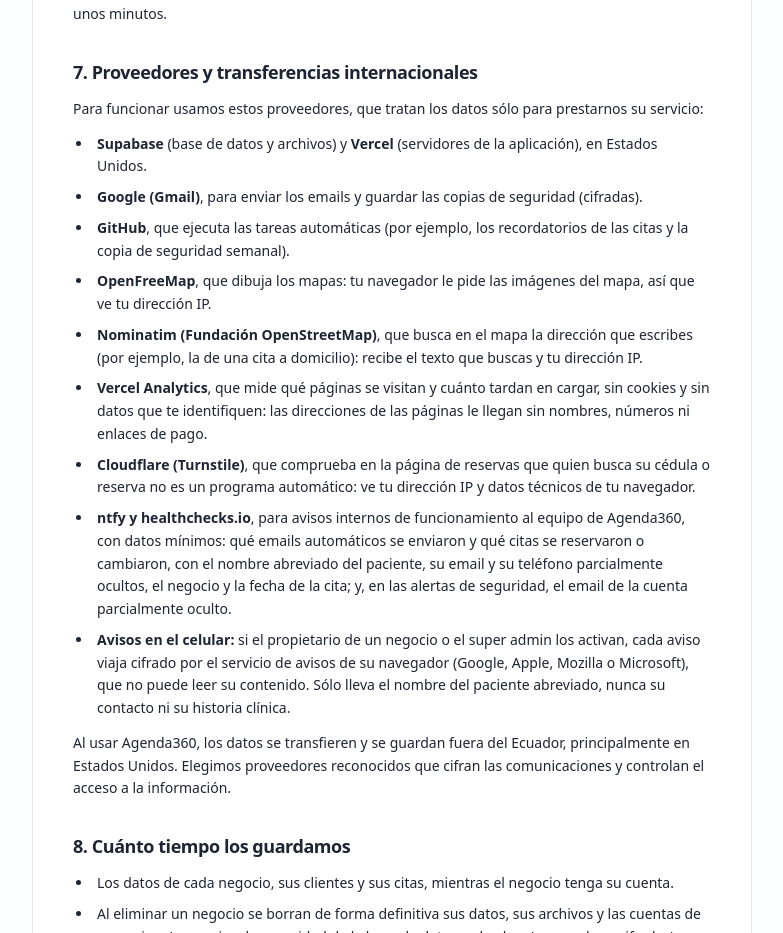
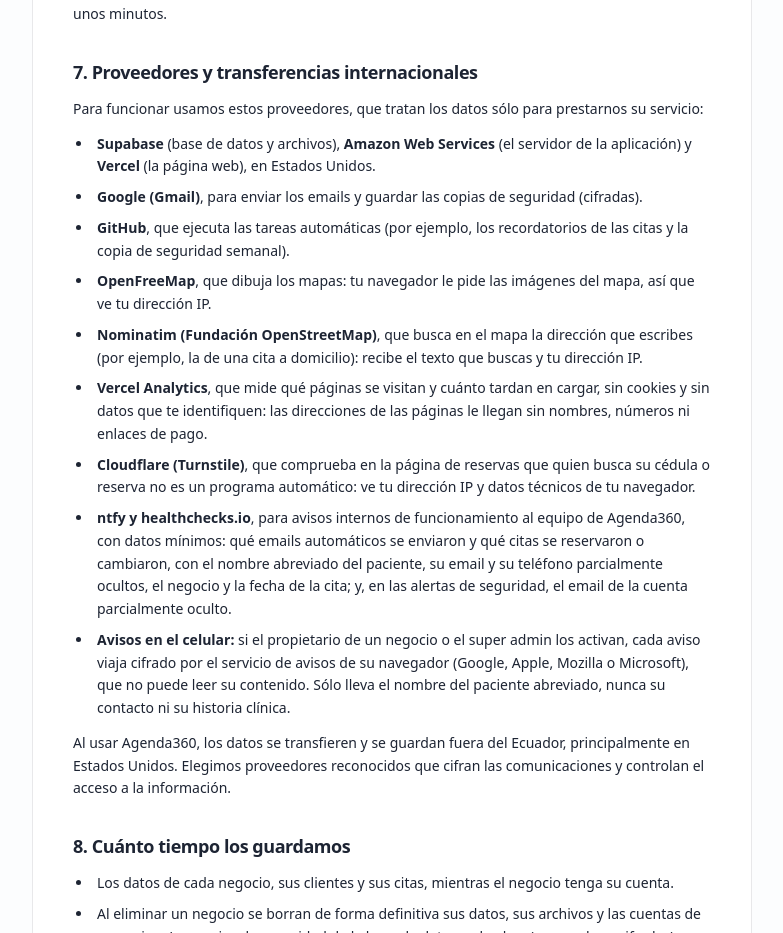
Before and after one commit to jhordan-huera/agenda-front, a React (Vite) app: page /privacidad in a window 1280 px wide. Shown: the part 1920-2853 px from the top of the page, without its empty margins (248-1031 px from the left). Built offline with nearby package versions, Linux system fonts and the light colour scheme; no server answers; a web font is replaced by a local one.

Commit message:
Política de privacidad: el servidor de la aplicación es Amazon Web Services (AWS Lambda) y Vercel sirve la página web

```diff
--- a/src/pages/privacy-page.tsx
+++ b/src/pages/privacy-page.tsx
@@ -163,8 +163,8 @@
             <p>Para funcionar usamos estos proveedores, que tratan los datos sólo para prestarnos su servicio:</p>
             <ul>
               <li>
-                <strong>Supabase</strong> (base de datos y archivos) y <strong>Vercel</strong> (servidores de la aplicación),
-                en Estados Unidos.
+                <strong>Supabase</strong> (base de datos y archivos), <strong>Amazon Web Services</strong> (el servidor de
+                la aplicación) y <strong>Vercel</strong> (la página web), en Estados Unidos.
               </li>
               <li>
                 <strong>Google (Gmail)</strong>, para enviar los emails y guardar las copias de seguridad (cifradas).
```
